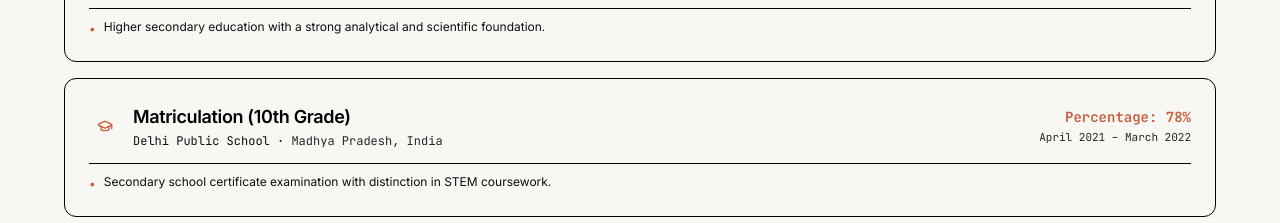
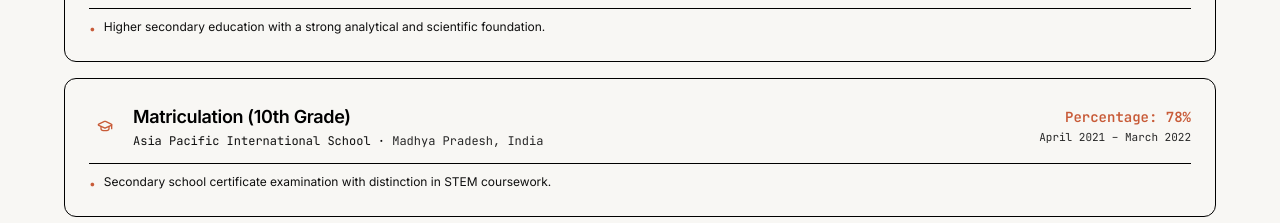
Before and after one commit to Arayana-sood/arayana-portfolio, a React (Vite) app: page / in a window 1280 px wide. Shown: the part 4900-5123 px from the top of the page. Built offline with nearby package versions, Linux system fonts and the light colour scheme.

Commit message:
Update portfolio

```diff
--- a/src/data/education.ts
+++ b/src/data/education.ts
@@ -31,9 +31,9 @@ export const educationList: EducationItem[] = [
     ],
   },
   {
-    id: 'dps-matriculation',
+    id: 'apis-matriculation',
     degree: 'Matriculation (10th Grade)',
-    institution: 'Delhi Public School',
+    institution: 'Asia Pacific International School',
     location: 'Madhya Pradesh, India',
     period: 'April 2021 – March 2022',
     score: 'Percentage: 78%',
--- a/src/sections/Education.tsx
+++ b/src/sections/Education.tsx
@@ -8,7 +8,7 @@ import { GraduationCap } from 'lucide-react';
    Concise and strictly verified from Arayana Sood's CV:
    • Lovely Professional University (B.Tech CSE, CGPA 8.27, Minor: Data Science)
    • Sagar Public School (Intermediate - 82%)
-   • Delhi Public School (Matriculation - 78%)
+   • Asia Pacific International School (Matriculation - 78%)
    ─────────────────────────────────────────────────────────────────────────*/
 
 export function Education() {
```
